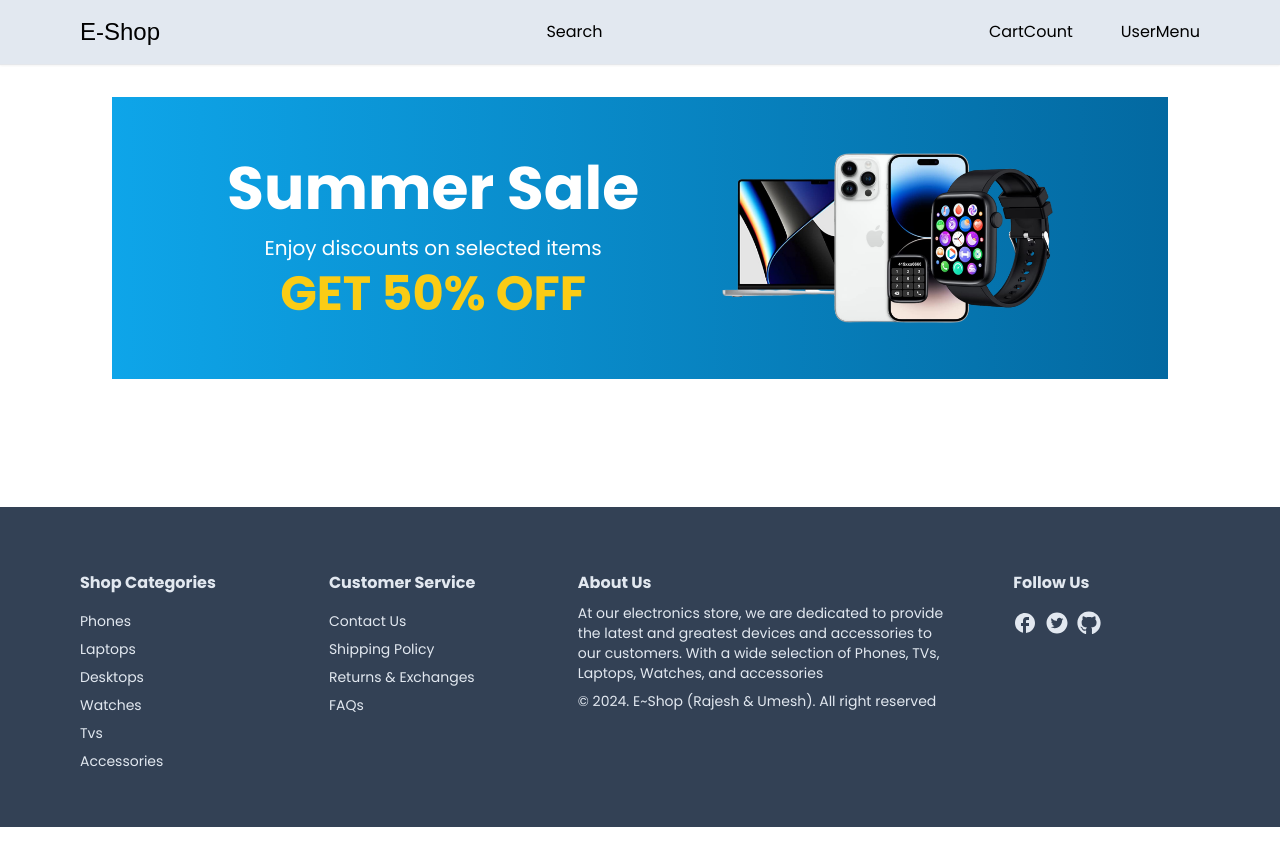
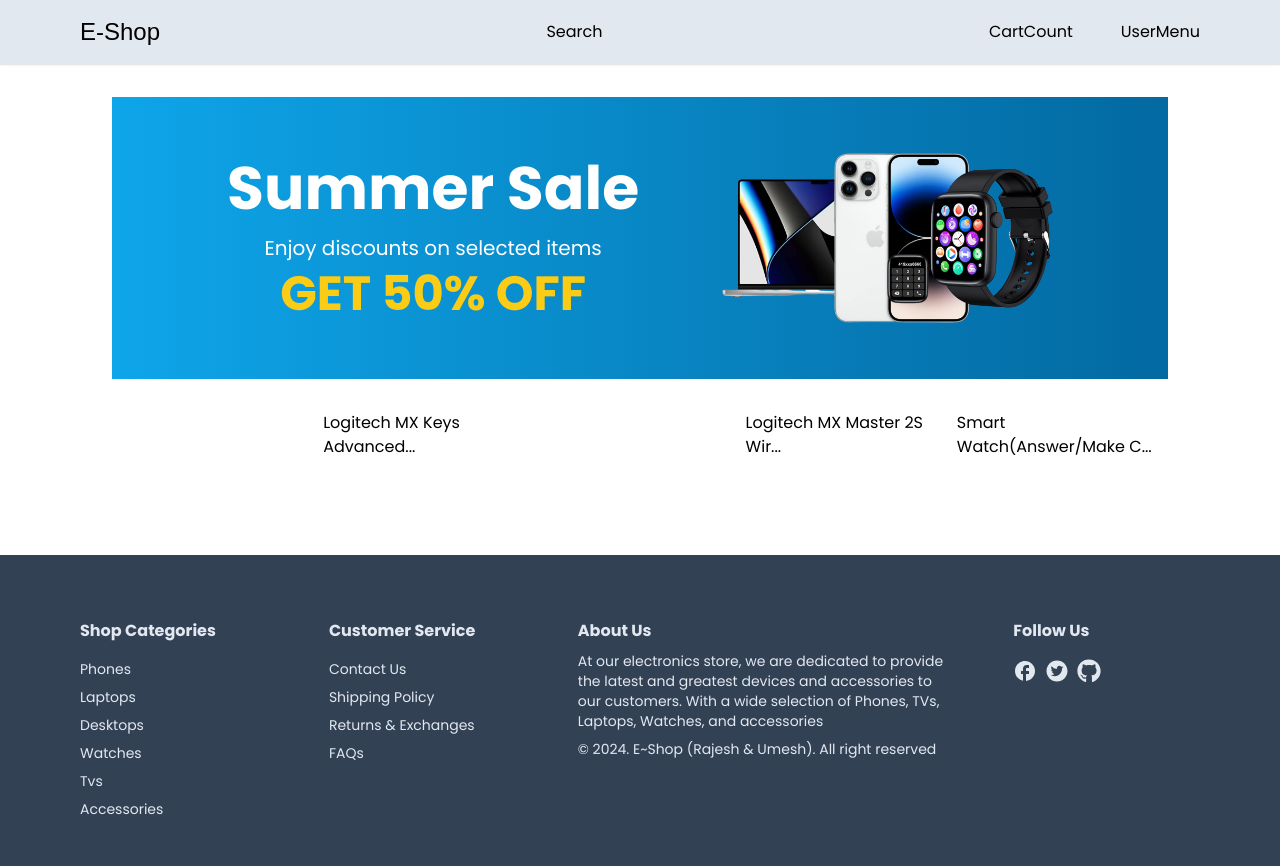
Before and after one commit to razace50/e-shop, a Next.js app: page / in a window 1280 px wide. Shown: the top 866 px of the page. Before the commit the page ends 827 px from the top, so only its background shows below. Built offline with nearby package versions, Linux system fonts and the light colour scheme; a web font is replaced by a local one.

Commit message:
list product truncated

```diff
--- a/app/page.tsx
+++ b/app/page.tsx
@@ -1,5 +1,7 @@
+import { products } from "@/utils/products"
 import Container from "./components/Container"
 import HomeBanner from "./components/HomeBanner"
+import { truncateText } from "@/utils/truncateText";
 export default function Home() {
   return (
     <div className="p-8">
@@ -7,6 +9,15 @@
       <div>
         <HomeBanner/>
       </div>
+      <div className="grid grid-cols-2
+      sm:grid-cols-3 lg:grid-cols-4 xl:grid-cols-5
+      2xl:grid-cols-6 gap:8">
+        {products.map((product: any) => {
+          return <div key={product.id}>
+            {truncateText(product.name)}
+          </div>;
+        })}
+      </div>
       </Container>
     </div>
   )
--- /dev/null
+++ b/utils/products.tsx
@@ -0,0 +1,185 @@
+//I am changing the image links from firebase to amazon, firebase has issues with these direct links. Please remember to add the amazon link(that will show up at the error) instead of firebase at the cofig for it to work out.
+
+export const products = [
+    {
+      id: "64a654593e91b8e73a351e9b",
+      name: "iphone 14",
+      description: "Short description",
+      price: 2999,
+      brand: "apple",
+      category: "Phone",
+      inStock: true,
+      images: [
+        {
+          color: "White",
+          colorCode: "#FFFFFF",
+          image:
+            "https://m.media-amazon.com/images/I/71p-tHQ0u1L._AC_SX679_.jpg",
+        },
+        {
+          color: "Gray",
+          colorCode: "#808080",
+          image:
+            "https://m.media-amazon.com/images/I/417tEj3iJ8L._AC_.jpg",
+        },
+      ],
+      reviews: [],
+    },
+    {
+      id: "64a4ebe300900d44bb50628a",
+      name: "Logitech MX Keys Advanced Wireless Illuminated Keyboard, Tactile Responsive Typing, Backlighting, Bluetooth, USB-C, Apple macOS, Microsoft Windows, Linux, iOS, Android, Metal Build (Black)",
+      description:
+        "PERFECT STROKE KEYS - Spherically-dished keys match the shape of your fingertips, offering satisfying feedback with every tap\nCOMFORT AND STABILITY - Type with confidence on a keyboard crafted for comfort, stability, and precision",
+      price: 102.99,
+      brand: "logitech",
+      category: "Accesories",
+      inStock: true,
+      images: [
+        {
+          color: "Black",
+          colorCode: "#000000",
+          image:
+            "https://m.media-amazon.com/images/I/71gOLg2-kqL.__AC_SX300_SY300_QL70_FMwebp_.jpg",
+        },
+      ],
+      reviews: [
+        {
+          id: "64a65a6158b470c6e06959ee",
+          userId: "6475af156bad4917456e6e1e",
+          productId: "64a4ebe300900d44bb50628a",
+          rating: 5,
+          comment: "good",
+          createdDate: "2023-07-06T06:08:33.067Z",
+          user: {
+            id: "6475af156bad4917456e6e1e",
+            name: "Charles",
+            email: "example@gmail.com",
+            emailVerified: null,
+            image:
+              "https://lh3.googleusercontent.com/a/AAcHTteOiCtILLBWiAoolIW9PJH-r5825pBDl824_8LD=s96-c",
+            hashedPassword: null,
+            createdAt: "2023-05-30T08:08:53.979Z",
+            updatedAt: "2023-05-30T08:08:53.979Z",
+            role: "ADMIN",
+          },
+        },
+      ],
+    },
+    {
+      id: "648437b38c44d52b9542e340",
+      name: "Apple iPhone 13, 64GB",
+      description:
+        'The product is refurbished, fully functional, and in excellent condition. Backed by the 90-day E~Shop Renewed Guarantee.\n- This pre-owned product has been professionally inspected, tested and cleaned by Amazon qualified vendors. It is not certified by Apple.\n- This product is in "Excellent condition". The screen and body show no signs of cosmetic damage visible from 12 inches away.\n- This product will have a battery that exceeds 80% capacity relative to new.\n- Accessories may not be original, but will be compatible and fully functional. Product may come in generic box.\n- Product will come with a SIM removal tool, a charger and a charging cable. Headphone and SIM card are not included.\n- This product is eligible for a replacement or refund within 90-day of receipt if it does not work as expected.\n- Refurbished phones are not guaranteed to be waterproof.',
+      price: 40,
+      brand: "Apple",
+      category: "Phone",
+      inStock: true,
+      images: [
+        {
+          color: "Black",
+          colorCode: "#000000",
+          image:
+            "https://m.media-amazon.com/images/I/61g+McQpg7L._AC_SX679_.jpg",
+        },
+        {
+          color: "Blue",
+          colorCode: " #0000FF",
+          image:
+            "https://m.media-amazon.com/images/I/713Om9vCHUL._AC_SX679_.jpg",
+        },
+        {
+          color: "Red",
+          colorCode: "#FF0000",
+          image:
+            "https://m.media-amazon.com/images/I/61thdjmfHcL.__AC_SX300_SY300_QL70_FMwebp_.jpg",
+        },
+      ],
+      reviews: [
+        {
+          id: "6499b4887402b0efd394d8f3",
+          userId: "6499b184b0e9a8c8709821d3",
+          productId: "648437b38c44d52b9542e340",
+          rating: 4,
+          comment:
+            "good enough. I like the camera and casing. the delivery was fast too.",
+          createdDate: "2023-06-26T15:53:44.483Z",
+          user: {
+            id: "6499b184b0e9a8c8709821d3",
+            name: "Chaoo",
+            email: "example1@gmail.com",
+            emailVerified: null,
+            image:
+              "https://lh3.googleusercontent.com/a/AAcHTtcuRLwWi1vPKaQOcJlUurlhRAIIq2LgYccE8p32=s96-c",
+            hashedPassword: null,
+            createdAt: "2023-06-26T15:40:52.558Z",
+            updatedAt: "2023-06-26T15:40:52.558Z",
+            role: "USER",
+          },
+        },
+        {
+          id: "6499a110efe4e4de451c7edc",
+          userId: "6475af156bad4917456e6e1e",
+          productId: "648437b38c44d52b9542e340",
+          rating: 5,
+          comment: "I really liked it!!",
+          createdDate: "2023-06-26T14:30:40.998Z",
+          user: {
+            id: "6475af156bad4917456e6e1e",
+            name: "Charles",
+            email: "example@gmail.com",
+            emailVerified: null,
+            image:
+              "https://lh3.googleusercontent.com/a/AAcHTteOiCtILLBWiAoolIW9PJH-r5825pBDl824_8LD=s96-c",
+            hashedPassword: null,
+            createdAt: "2023-05-30T08:08:53.979Z",
+            updatedAt: "2023-05-30T08:08:53.979Z",
+            role: "ADMIN",
+          },
+        },
+      ],
+    },
+    {
+      id: "64a4e9e77e7299078334019f",
+      name: "Logitech MX Master 2S Wireless Mouse – Use on Any Surface, Hyper-Fast Scrolling, Ergonomic Shape, Rechargeable, Control Upto 3 Apple Mac and Windows Computers, Graphite",
+      description:
+        "Cross computer control: Game changing capacity to navigate seamlessly on 3 computers, and copy paste text, images, and files from 1 to the other using Logitech flow\nDual connectivity: Use with upto 3 Windows or Mac computers via included Unifying receiver or Bluetooth Smart wireless technology. Gesture button- Yes",
+      price: 70,
+      brand: "logitech",
+      category: "Accesories",
+      inStock: true,
+      images: [
+        {
+          color: "Graphite",
+          colorCode: " #383838",
+          image:
+            "https://m.media-amazon.com/images/I/61ni3t1ryQL.__AC_SX300_SY300_QL70_FMwebp_.jpg",
+        },
+      ],
+      reviews: [],
+    },
+    {
+      id: "649d775128b6744f0f497040",
+      name: 'Smart Watch(Answer/Make Call), 1.85" Smartwatch for Men Women IP68 Waterproof, 100+ Sport Modes, Fitness Activity Tracker, Heart Rate Sleep Monitor, Pedometer, Smart Watches for Android iOS, 2023',
+      description:
+        'Bluetooth Call and Message Reminder: The smart watch is equipped with HD speaker, after connecting to your phone via Bluetooth, you can directly use the smartwatches to answer or make calls, read messages, store contacts, view call history. The smartwatch can set up more message notifications in "GloryFit" APP. You will never miss any calls and messages during meetings, workout and riding.',
+      price: 50,
+      brand: "Nerunsa",
+      category: "Watch",
+      inStock: true,
+      images: [
+        {
+          color: "Black",
+          colorCode: "#000000",
+          image:
+            "https://m.media-amazon.com/images/I/71s4mjiit3L.__AC_SX300_SY300_QL70_FMwebp_.jpg",
+        },
+        {
+          color: "Silver",
+          colorCode: "#C0C0C0",
+          image:
+            "https://m.media-amazon.com/images/I/71zbWSRMaYL.__AC_SX300_SY300_QL70_FMwebp_.jpg",
+        },
+      ],
+      reviews: [],
+    },
+  ];
--- /dev/null
+++ b/utils/truncateText.ts
@@ -0,0 +1,6 @@
+export const truncateText = (str: string) =>{
+    if(str.length < 25) return
+    str
+    return str.substring(0, 25)
+    + "...";
+};
```
